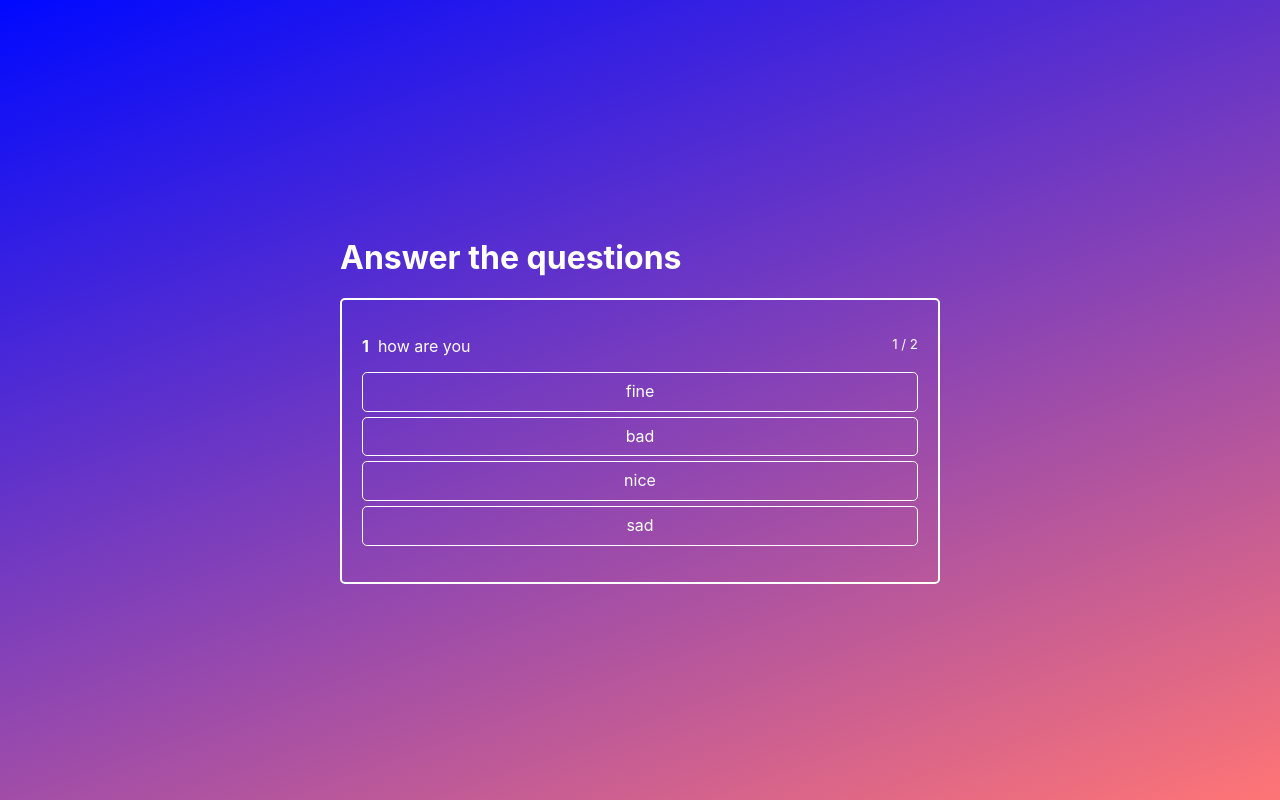
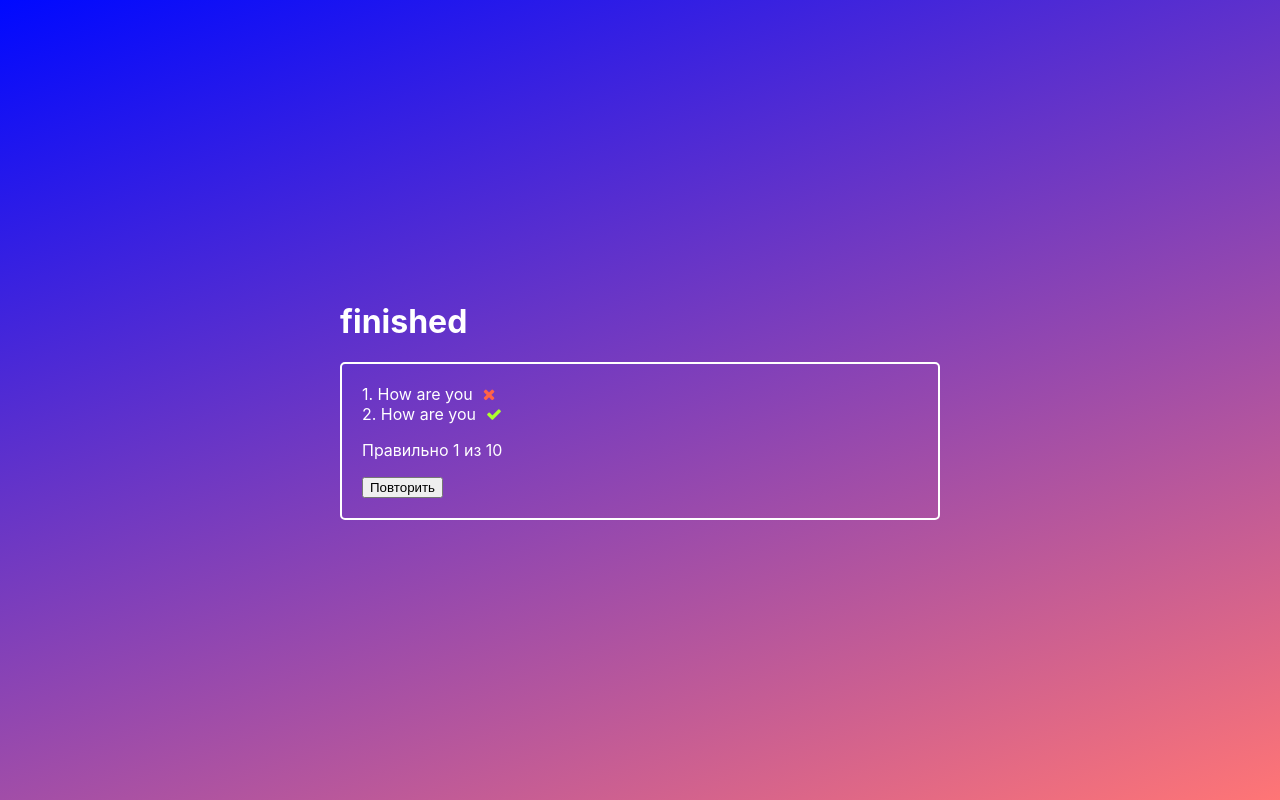
Before and after one commit to bogdan-wd/quiz-app, a React (Create React App) app: page / in a window 1280 px wide. Built offline with nearby package versions, Linux system fonts and the light colour scheme.

Commit message:
added finishedQuiz component

```diff
--- a/public/index.html
+++ b/public/index.html
@@ -1,43 +1,20 @@
 <!DOCTYPE html>
 <html lang="en">
+
 <head>
   <meta charset="utf-8" />
   <link rel="icon" href="%PUBLIC_URL%/favicon.ico" />
   <meta name="viewport" content="width=device-width, initial-scale=1" />
   <meta name="theme-color" content="#000000" />
-    <meta
-      name="description"
-      content="Web site created using create-react-app"
-    />
-    <link rel="apple-touch-icon" href="%PUBLIC_URL%/logo192.png" />
-    <!--
-      manifest.json provides metadata used when your web app is installed on a
-      user's mobile device or desktop. See https://developers.google.com/web/fundamentals/web-app-manifest/
-    -->
-    <link rel="manifest" href="%PUBLIC_URL%/manifest.json" />
-    <!--
-      Notice the use of %PUBLIC_URL% in the tags above.
-      It will be replaced with the URL of the `public` folder during the build.
-      Only files inside the `public` folder can be referenced from the HTML.
+  <meta name="description" content="Web site created using create-react-app" />
+  <link rel="stylesheet" href="https://stackpath.bootstrapcdn.com/font-awesome/4.7.0/css/font-awesome.min.css">
+  <title>Quiz App</title>
+</head>
 
-      Unlike "/favicon.ico" or "favicon.ico", "%PUBLIC_URL%/favicon.ico" will
-      work correctly both with client-side routing and a non-root public URL.
-      Learn how to configure a non-root public URL by running `npm run build`.
-    -->
-    <title>React App</title>
-  </head>
 <body>
   <noscript>You need to enable JavaScript to run this app.</noscript>
   <div id="root"></div>
-    <!--
-      This HTML file is a template.
-      If you open it directly in the browser, you will see an empty page.
 
-      You can add webfonts, meta tags, or analytics to this file.
-      The build step will place the bundled scripts into the <body> tag.
+</body>
 
-      To begin the development, run `npm start` or `yarn start`.
-      To create a production bundle, use `npm run build` or `yarn build`.
-    -->
-  </body>
 </html>
--- /dev/null
+++ b/src/components/ActiveQuiz/FinishedQuiz/FinishedQuiz..jsx
@@ -0,0 +1,29 @@
+import React from 'react';
+import styles from './FinishedQuiz.module.css';
+
+const FinishedQuiz = props => {
+  return (
+    <div className={styles.finishedQuiz}>
+      <ul>
+        <li>
+         1. How are you
+          <i className={'fa fa-times ' + styles.error} />
+        </li>
+        <li>
+         2. How are you
+          <i className={'fa fa-check ' + styles.success} />
+        </li>
+      </ul>
+
+      <p>
+        Правильно 1 из 10
+      </p>
+
+      <div>
+        <button>Повторить</button>
+      </div>
+    </div>
+  );
+};
+
+export default FinishedQuiz;
--- /dev/null
+++ b/src/components/ActiveQuiz/FinishedQuiz/FinishedQuiz.module.css
@@ -0,0 +1,19 @@
+.finishedQuiz {
+    padding: 20px;
+    color: #fff;
+    border: 2px solid #fff;
+    border-radius: 5px;
+    box-sizing: border-box;
+}
+
+.finishedQuiz ul li i {
+    margin-left: 10px;
+}
+
+.success {
+    color: greenyellow;
+}
+
+.error {
+    color: tomato;
+}
--- a/src/containers/Quiz/Quiz.jsx
+++ b/src/containers/Quiz/Quiz.jsx
@@ -1,9 +1,11 @@
 import React, {Component} from 'react';
 import styles from './Quiz.module.css';
 import ActiveQuiz from './../../components/ActiveQuiz/ActiveQuiz';
+import FinishedQuiz from '../../components/ActiveQuiz/FinishedQuiz/FinishedQuiz.';
 
 class Quiz extends Component {
   state = {
+    isFinished: true,
     activeQuestion: 0,
     answerState: null, // {[id]: 'success' 'error'}
     quiz: [
@@ -57,51 +59,63 @@ class Quiz extends Component {
   };
 
   onAnswerClickHandler = answerId => {
+    if (this.state.answerState) {
+      const key = Object.keys (this.state.answerState)[0];
+      if (this.state.answerState[key] === 'success') {
+        return;
+      }
+    }
+
     const question = this.state.quiz[this.state.activeQuestion];
 
     if (question.rightAnswerId === answerId) {
-this.setState({
-    answerState: {[answerId]: 'success'}
-})
+      this.setState ({
+        answerState: {[answerId]: 'success'},
+      });
 
-        const timeOut = window.setTimeout(() =>{
-            if(this.isQuizFinished()){
-                console.log('finished')
-            }
-            else{
+      const timeOut = window.setTimeout (() => {
+        if (this.isQuizFinished ()) {
+          this.setState ({
+            isFinished: true,
+          });
+        } else {
           this.setState ({
             activeQuestion: this.state.activeQuestion + 1,
-                    answerState: null
+            answerState: null,
           });
         }
-            window.clearTimeout(timeOut)
-        }, 1000)
-
-
+        window.clearTimeout (timeOut);
+      }, 1000);
     } else {
-this.setState({
-    answerState: {[answerId]: 'error'}
-})
+      this.setState ({
+        answerState: {[answerId]: 'error'},
+      });
     }
   };
 
-  isQuizFinished(){
-      return this.state.activeQuestion + 1 === this.state.quiz.length
+  isQuizFinished () {
+    return this.state.activeQuestion + 1 === this.state.quiz.length;
   }
 
   render () {
     return (
       <div className={styles.quiz}>
         <div className={styles.quizWrapper}>
-          <h1>Answer the questions </h1>
-          <ActiveQuiz
+          <h1>
+            {this.state.isFinished ? 'finished' : 'answer the questions'}
+          </h1>
+
+          {this.state.isFinished
+            ? <FinishedQuiz/>
+            : <ActiveQuiz
                 answers={this.state.quiz[this.state.activeQuestion].answers}
                 question={this.state.quiz[this.state.activeQuestion].question}
                 onAnswerClick={this.onAnswerClickHandler}
                 quizLength={this.state.quiz.length}
                 answerNumber={this.state.activeQuestion + 1}
                 state={this.state.answerState}
-          />
+              />}
+
         </div>
       </div>
     );
--- a/src/index.css
+++ b/src/index.css
@@ -18,7 +18,7 @@ code {
     monospace;
 }
 
-li{
+ul{
   list-style: none;
   margin: 0;
   padding: 0;
```
Lines whose indentation alone changed are shown as unchanged.
